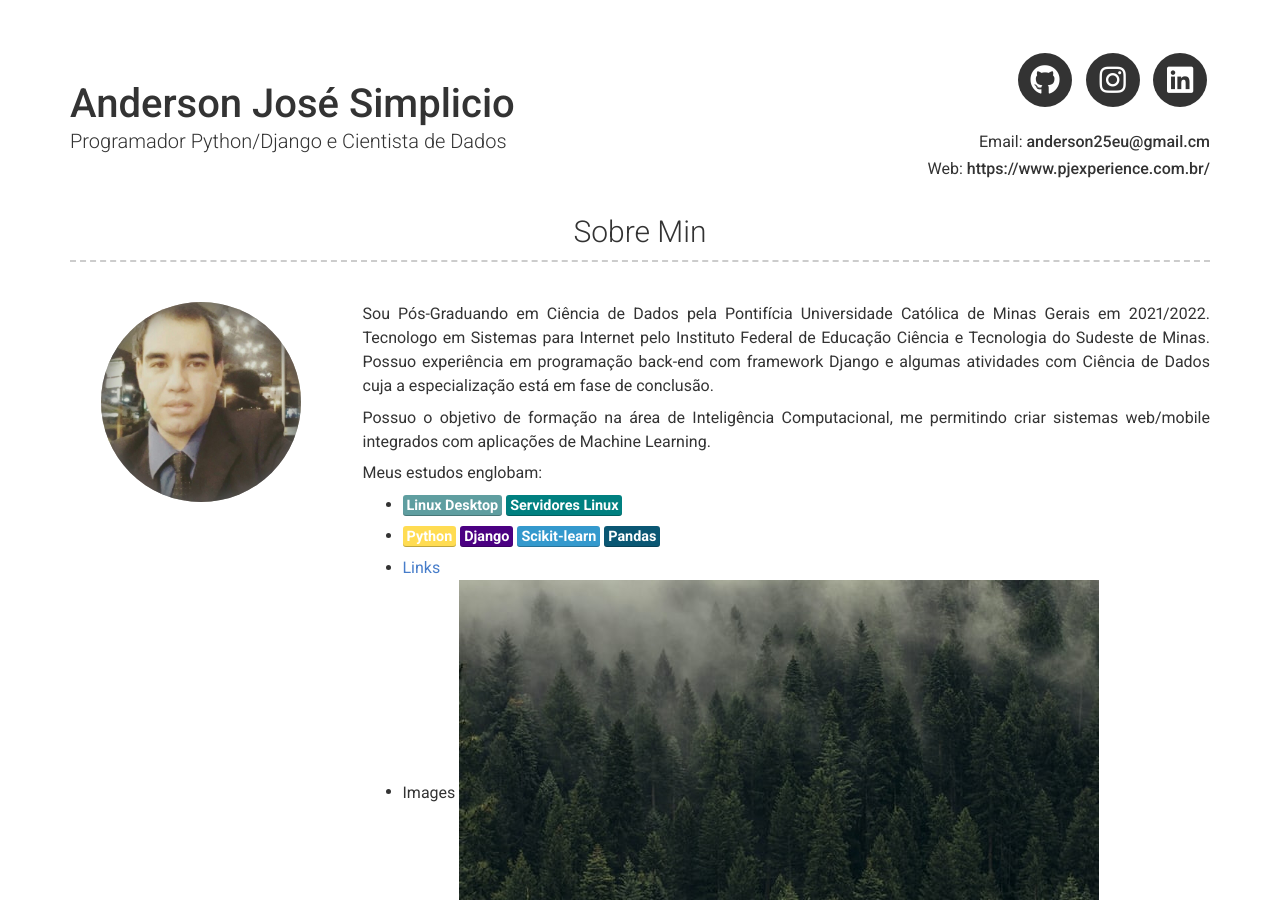
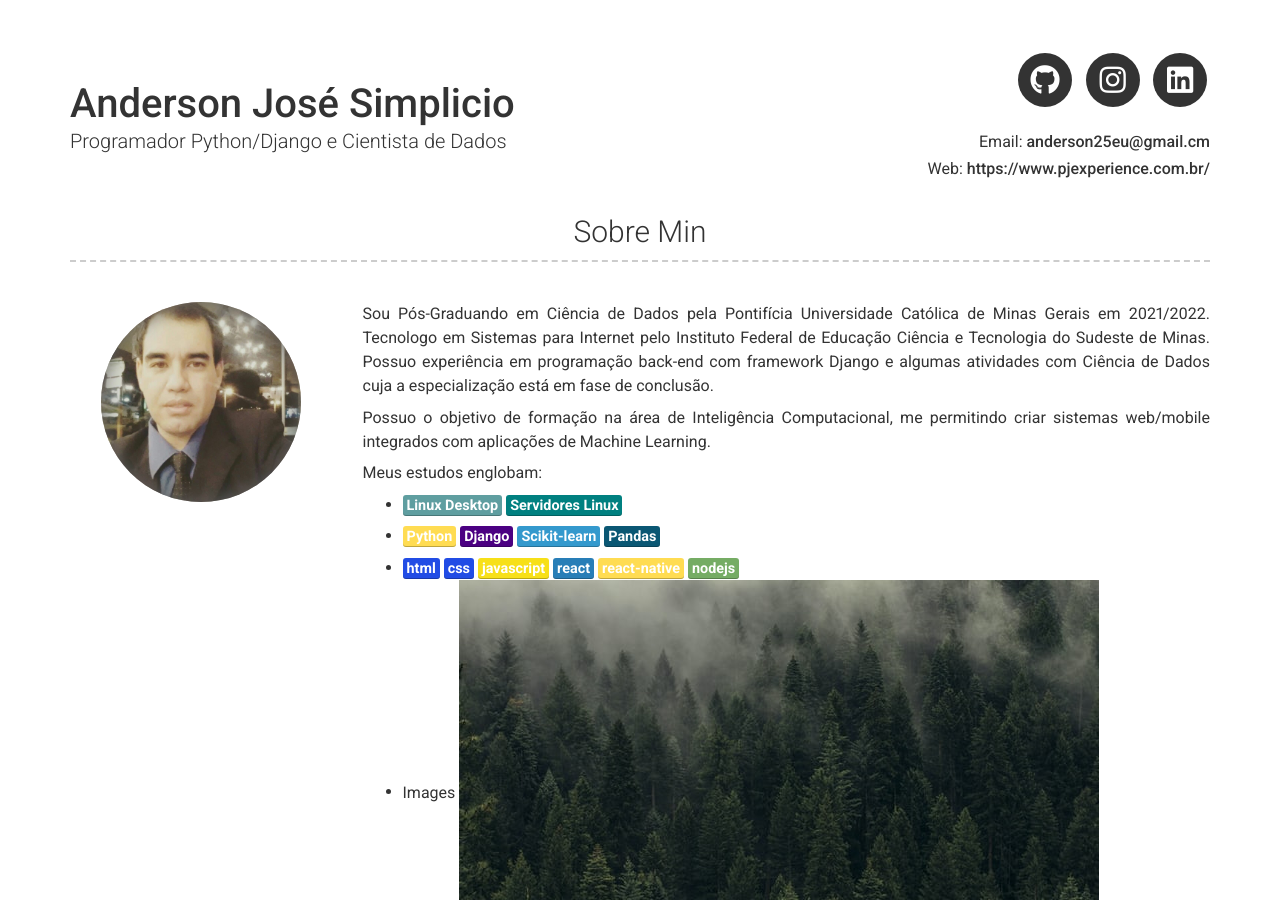
Before and after one commit to andersonsimplicio/works, a Jekyll site: the page built from index.md, in a window 1280 px wide and 900 px high. Built offline with Jekyll 4.4.1, drawn with Linux system fonts in a browser that asks for light colours; nearby versions of some CDN libraries.

Commit message:
Linguagens preferenciais

```diff
--- a/_config.yml
+++ b/_config.yml
@@ -45,7 +45,12 @@ about_content: |
       <mark style="background-color:#3499cd;font-weight: bold;">Scikit-learn</mark>
       <mark style="background-color:#0a5773;font-weight: bold;">Pandas</mark>
 
-    - <a href="google.com">Links</a>
+    - <mark style="background-color:#214ce5;font-weight: bold;">html</mark>
+      <mark style="background-color:#214ce5;font-weight: bold;">css</mark>
+      <mark style="background-color:#f7e018;font-weight: bold;">javascript</mark>
+      <mark style="background-color:#287eb7;font-weight: bold;">react</mark>
+      <mark style="background-color:#ffdc52;font-weight: bold;">react-native</mark>
+      <mark style="background-color:#75ac64;font-weight: bold;">nodejs</mark>
     - Images ![alt text](/images/landscape-trees.jpg "Trees")
 
 content:
```
